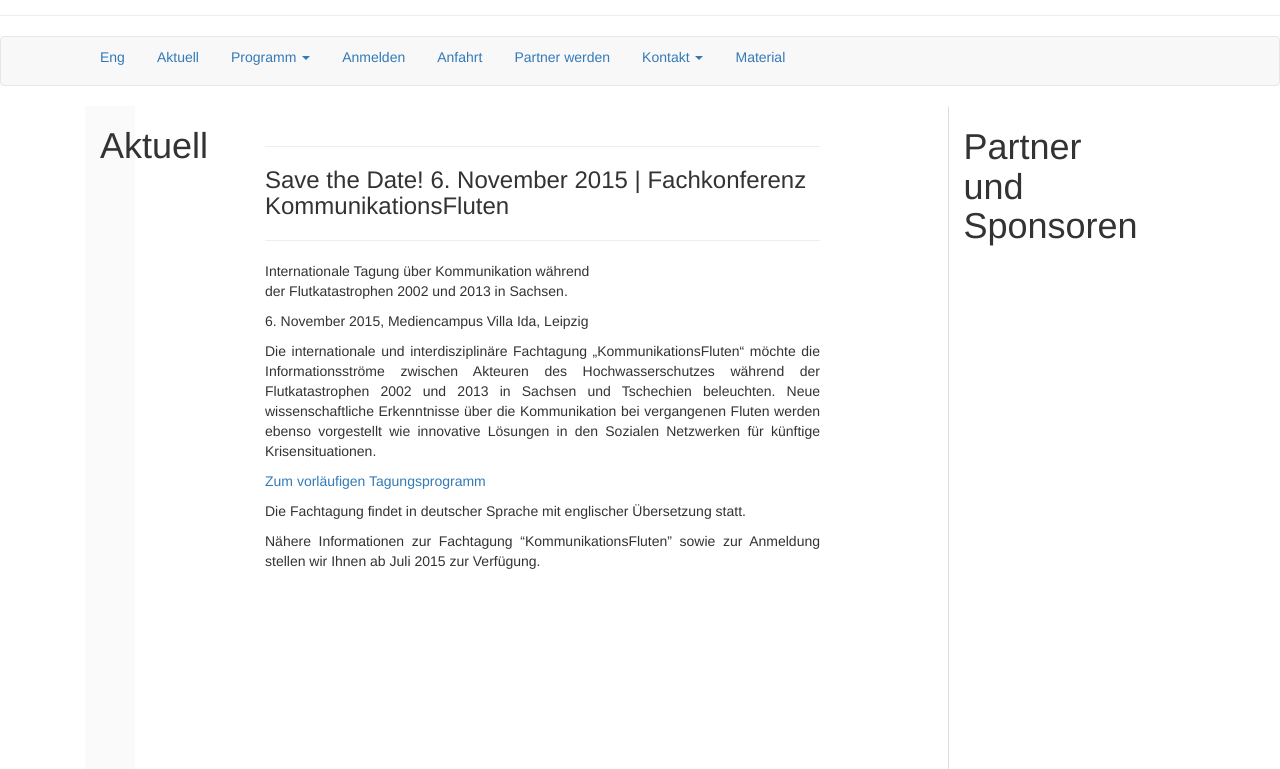
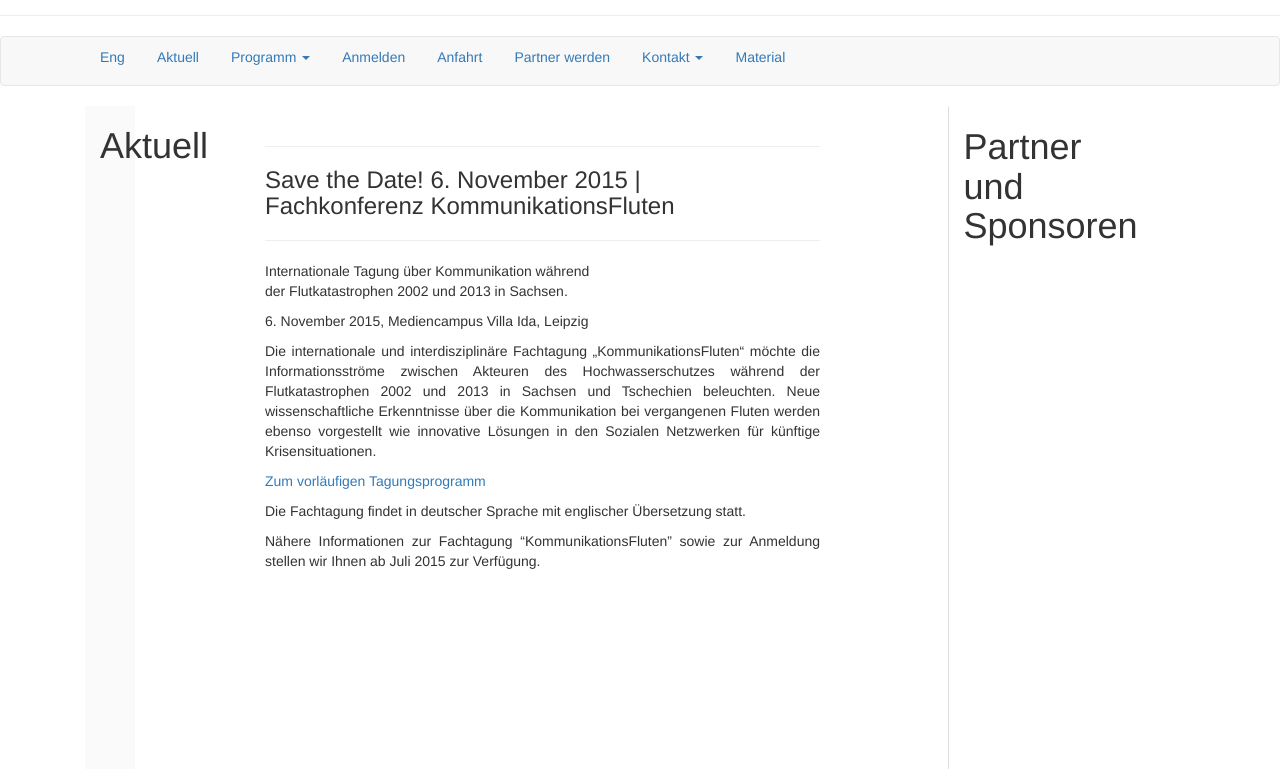
Before and after one commit to susedev/test, a Jekyll site: the page built from konferenz-kommunikationsfluten.html, in a window 1280 px wide and 900 px high, cut to the strip 131-900 px from the top of the window. Built offline with Jekyll 4.4.1, drawn with Linux system fonts in a browser that asks for light colours; nearby versions of some CDN libraries.

Commit message:
Edit from JekyllCMS

```diff
--- a/konferenz-kommunikationsfluten.html
+++ b/konferenz-kommunikationsfluten.html
@@ -4,7 +4,8 @@ title: Aktuell
 <p>&nbsp;</p>
 
 <hr noshade="noshade" size="1" />
-<h3>Save the Date! 6. November 2015 | Fachkonferenz KommunikationsFluten</h3>
+<h3>Save the Date! 6. November 2015 |<br />
+Fachkonferenz KommunikationsFluten</h3>
 
 <hr noshade="noshade" size="1" />
 <p>Internationale Tagung &uuml;ber Kommunikation w&auml;hrend<br />
```
